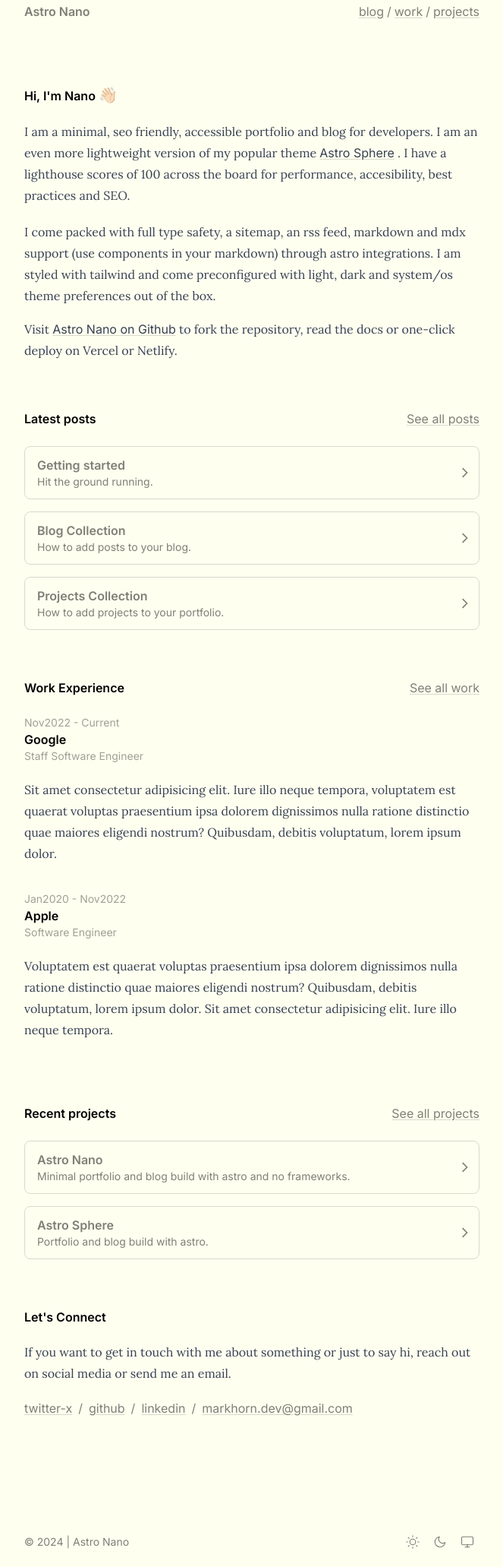
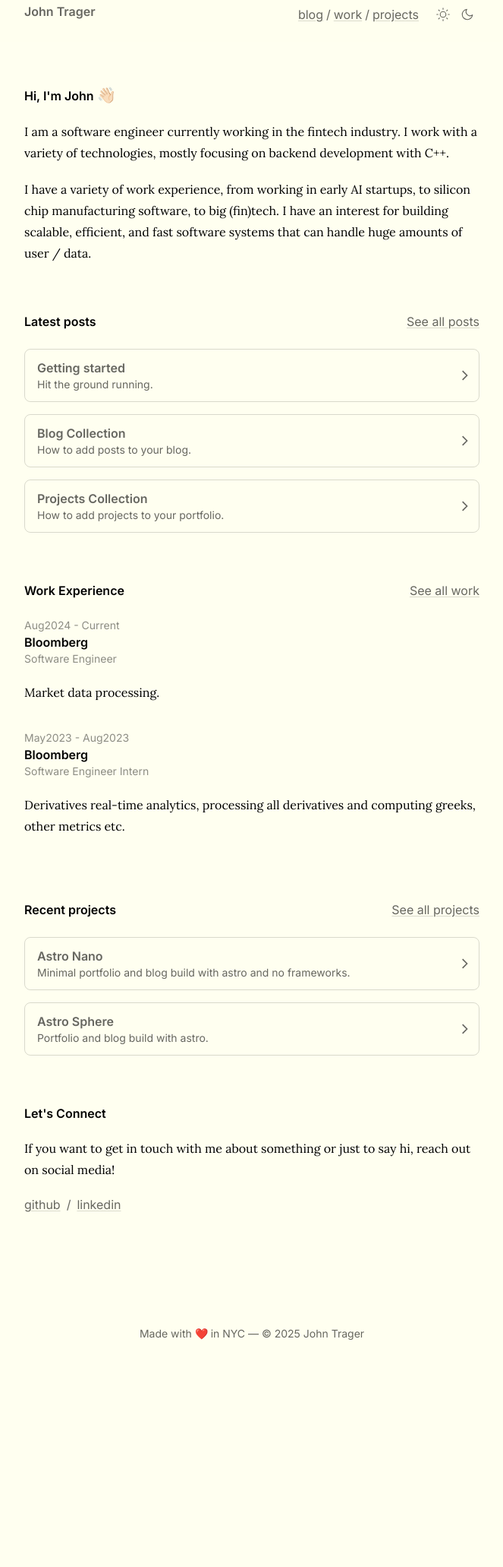
Before and after one commit to John-Trager/johntrager.net, an Astro site: page / in a window 1280 px wide. Shown: the part 17-2079 px from the top of the page at 76% size, without its empty margins (308-971 px from the left). After the commit the page ends 1802 px from the top, so only its background shows below. Built offline with nearby package versions, Linux system fonts and the light colour scheme; Astro itself is replaced by a stand-in of ours; a web font is replaced by a local one.

Commit message:
personalized

```diff
--- a/src/components/Footer.astro
+++ b/src/components/Footer.astro
@@ -11,81 +11,10 @@ import BackToTop from "@components/BackToTop.astro";
         <BackToTop />
       </div>
     </div>
-    <div class="flex justify-between items-center">
-      <div>
-        &copy; 2024 {`|`} {SITE.NAME}
-      </div>
-      <div class="flex flex-wrap gap-1 items-center">
-        <button
-          id="light-theme-button"
-          aria-label="Light theme"
-          class="group size-8 flex items-center justify-center rounded-full"
-        >
-          <svg
-            xmlns="http://www.w3.org/2000/svg"
-            width="18"
-            height="18"
-            viewBox="0 0 24 24"
-            fill="none"
-            stroke="currentColor"
-            stroke-width="1.5"
-            stroke-linecap="round"
-            stroke-linejoin="round"
-            class="group-hover:stroke-black group-hover:dark:stroke-white transition-colors duration-300 ease-in-out"
-          >
-            <circle cx="12" cy="12" r="5"></circle>
-            <line x1="12" y1="1" x2="12" y2="3"></line>
-            <line x1="12" y1="21" x2="12" y2="23"></line>
-            <line x1="4.22" y1="4.22" x2="5.64" y2="5.64"></line>
-            <line x1="18.36" y1="18.36" x2="19.78" y2="19.78"></line>
-            <line x1="1" y1="12" x2="3" y2="12"></line>
-            <line x1="21" y1="12" x2="23" y2="12"></line>
-            <line x1="4.22" y1="19.78" x2="5.64" y2="18.36"></line>
-            <line x1="18.36" y1="5.64" x2="19.78" y2="4.22"></line>
-          </svg>
-        </button>
-        <button
-          id="dark-theme-button"
-          aria-label="Dark theme"
-          class="group size-8 flex items-center justify-center rounded-full"
-        >
-          <svg
-            xmlns="http://www.w3.org/2000/svg"
-            width="18"
-            height="18"
-            viewBox="0 0 24 24"
-            fill="none"
-            stroke="currentColor"
-            stroke-width="1.5"
-            stroke-linecap="round"
-            stroke-linejoin="round"
-            class="group-hover:stroke-black group-hover:dark:stroke-white transition-colors duration-300 ease-in-out"
-          >
-            <path d="M21 12.79A9 9 0 1 1 11.21 3 7 7 0 0 0 21 12.79z"></path>
-          </svg>
-        </button>
-        <button
-          id="system-theme-button"
-          aria-label="System theme"
-          class="group size-8 flex items-center justify-center rounded-full"
-        >
-          <svg
-            xmlns="http://www.w3.org/2000/svg"
-            width="18"
-            height="18"
-            viewBox="0 0 24 24"
-            fill="none"
-            stroke="currentColor"
-            stroke-width="1.5"
-            stroke-linecap="round"
-            stroke-linejoin="round"
-            class="group-hover:stroke-black group-hover:dark:stroke-white transition-colors duration-300 ease-in-out"
-          >
-            <rect x="2" y="3" width="20" height="14" rx="2" ry="2"></rect>
-            <line x1="8" y1="21" x2="16" y2="21"></line>
-            <line x1="12" y1="17" x2="12" y2="21"></line>
-          </svg>
-        </button>
+    <!-- Footer Message -->
+    <div class="flex items-center">
+      <div class="flex-1 text-center">
+        Made with <span class="emoji-full">❤️</span> in NYC — &copy; 2025 {SITE.NAME}
       </div>
     </div>
   </Container>
--- a/src/components/Head.astro
+++ b/src/components/Head.astro
@@ -8,7 +8,7 @@ import inter400 from "@fontsource/inter/files/inter-latin-400-normal.woff2";
 import inter600 from "@fontsource/inter/files/inter-latin-600-normal.woff2";
 import lora400 from "@fontsource/lora/files/lora-latin-400-normal.woff2";
 import lora600 from "@fontsource/lora/files/lora-latin-600-normal.woff2";
-import { ViewTransitions } from "astro:transitions";
+import { ClientRouter } from "astro:transitions";
 
 interface Props {
   title: string;
@@ -57,7 +57,7 @@ const { title, description, image = "/nano.png" } = Astro.props;
 <meta property="twitter:description" content={description} />
 <meta property="twitter:image" content={new URL(image, Astro.url)} />
 
-<ViewTransitions  />
+<ClientRouter />
 
 <script>
   import type { TransitionBeforeSwapEvent } from "astro:transitions/client";
--- a/src/components/Header.astro
+++ b/src/components/Header.astro
@@ -7,11 +7,15 @@ import { SITE } from "@consts";
 <header>
   <Container>
     <div class="flex flex-wrap gap-y-2 justify-between">
+      <!-- home name -->
       <Link href="/" underline={false}>
         <div class="font-semibold">
           {SITE.NAME}
         </div>
       </Link>
+
+      <!-- Nav + theme buttons grouped together -->
+      <div class="flex items-center gap-4">
         <nav class="flex gap-1">
           <Link href="/blog">
             blog
@@ -29,6 +33,58 @@ import { SITE } from "@consts";
             projects
           </Link>
         </nav>
+        <!-- 2. theme buttons -->
+        <div class="flex">
+          <button
+            id="light-theme-button"
+            aria-label="Light theme"
+            class="group size-8 flex items-center justify-center rounded-full"
+          >
+            <svg
+              xmlns="http://www.w3.org/2000/svg"
+              width="18"
+              height="18"
+              viewBox="0 0 24 24"
+              fill="none"
+              stroke="currentColor"
+              stroke-width="1.5"
+              stroke-linecap="round"
+              stroke-linejoin="round"
+              class="group-hover:stroke-black group-hover:dark:stroke-white transition-colors duration-300 ease-in-out"
+            >
+              <circle cx="12" cy="12" r="5"></circle>
+              <line x1="12" y1="1" x2="12" y2="3"></line>
+              <line x1="12" y1="21" x2="12" y2="23"></line>
+              <line x1="4.22" y1="4.22" x2="5.64" y2="5.64"></line>
+              <line x1="18.36" y1="18.36" x2="19.78" y2="19.78"></line>
+              <line x1="1" y1="12" x2="3" y2="12"></line>
+              <line x1="21" y1="12" x2="23" y2="12"></line>
+              <line x1="4.22" y1="19.78" x2="5.64" y2="18.36"></line>
+              <line x1="18.36" y1="5.64" x2="19.78" y2="4.22"></line>
+            </svg>
+          </button>
+          <button
+            id="dark-theme-button"
+            aria-label="Dark theme"
+            class="group size-8 flex items-center justify-center rounded-full"
+          >
+            <svg
+              xmlns="http://www.w3.org/2000/svg"
+              width="18"
+              height="18"
+              viewBox="0 0 24 24"
+              fill="none"
+              stroke="currentColor"
+              stroke-width="1.5"
+              stroke-linecap="round"
+              stroke-linejoin="round"
+              class="group-hover:stroke-black group-hover:dark:stroke-white transition-colors duration-300 ease-in-out"
+            >
+              <path d="M21 12.79A9 9 0 1 1 11.21 3 7 7 0 0 0 21 12.79z"></path>
+            </svg>
+          </button>
+        </div>
+      </div>
     </div>
   </Container>
 </header>
--- a/src/consts.ts
+++ b/src/consts.ts
@@ -1,44 +1,39 @@
 import type { Site, Metadata, Socials } from "@types";
 
 export const SITE: Site = {
-  NAME: "Astro Nano",
-  EMAIL: "markhorn.dev@gmail.com",
+  NAME: "John Trager",
   NUM_POSTS_ON_HOMEPAGE: 3,
   NUM_WORKS_ON_HOMEPAGE: 2,
   NUM_PROJECTS_ON_HOMEPAGE: 3,
 };
 
 export const HOME: Metadata = {
-  TITLE: "Home",
-  DESCRIPTION: "Astro Nano is a minimal and lightweight blog and portfolio.",
+  TITLE: "John Trager | Software Engineer",
+  DESCRIPTION: "Portfolio of John Trager, a systems-focused software engineer building high-performance tools.",
 };
 
 export const BLOG: Metadata = {
   TITLE: "Blog",
-  DESCRIPTION: "A collection of articles on topics I am passionate about.",
+  DESCRIPTION: "John Trager's blog, where he shares his thoughts on life, tech, and more.",
 };
 
 export const WORK: Metadata = {
   TITLE: "Work",
-  DESCRIPTION: "Where I have worked and what I have done.",
+  DESCRIPTION: "Where John Trager has worked and what he has done.",
 };
 
 export const PROJECTS: Metadata = {
   TITLE: "Projects",
-  DESCRIPTION: "A collection of my projects, with links to repositories and demos.",
+  DESCRIPTION: "A collection of John Trager's projects, with links to demos and repos.",
 };
 
 export const SOCIALS: Socials = [
   {
-    NAME: "twitter-x",
-    HREF: "https://twitter.com/markhorn_dev",
-  },
-  {
     NAME: "github",
-    HREF: "https://github.com/markhorn-dev"
+    HREF: "https://github.com/John-Trager"
   },
   {
     NAME: "linkedin",
-    HREF: "https://www.linkedin.com/in/markhorn-dev",
+    HREF: "https://www.linkedin.com/in/john-trager/",
   }
 ];
--- a/src/content/work/apple.md
+++ /dev/null
@@ -1,8 +0,0 @@
----
-company: "Apple"
-role: "Software Engineer"
-dateStart: "01/01/2020"
-dateEnd: "11/27/2022"
----
-
-Voluptatem est quaerat voluptas praesentium ipsa dolorem dignissimos nulla ratione distinctio quae maiores eligendi nostrum? Quibusdam, debitis voluptatum, lorem ipsum dolor. Sit amet consectetur adipisicing elit. Iure illo neque tempora.
--- /dev/null
+++ b/src/content/work/bloomberg-intern.md
@@ -0,0 +1,8 @@
+---
+company: "Bloomberg"
+role: "Software Engineer Intern"
+dateStart: "05/12/2023"
+dateEnd: "08/12/2023"
+---
+
+Derivatives real-time analytics, processing all derivatives and computing greeks, other metrics etc.
--- /dev/null
+++ b/src/content/work/bloomberg.md
@@ -0,0 +1,8 @@
+---
+company: "Bloomberg"
+role: "Software Engineer"
+dateStart: "08/12/2024"
+dateEnd: "Current"
+---
+
+Market data processing.
--- a/src/content/work/facebook.md
+++ /dev/null
@@ -1,8 +0,0 @@
----
-company: "Facebook"
-role: "Intern"
-dateStart: "07/01/2019"
-dateEnd: "12/31/2019"
----
-
-Iure illo neque tempora, voluptatem est quaerat voluptas praesentium ipsa dolorem dignissimos nulla ratione distinctio quae maiores eligendi nostrum? Quibusdam, debitis voluptatum, lorem ipsum dolor. Sit amet consectetur adipisicing elit.
--- a/src/content/work/google.md
+++ /dev/null
@@ -1,8 +0,0 @@
----
-company: "Google"
-role: "Staff Software Engineer"
-dateStart: "11/27/2022"
-dateEnd: "Current"
----
-
-Sit amet consectetur adipisicing elit. Iure illo neque tempora, voluptatem est quaerat voluptas praesentium ipsa dolorem dignissimos nulla ratione distinctio quae maiores eligendi nostrum? Quibusdam, debitis voluptatum, lorem ipsum dolor.
--- a/src/pages/index.astro
+++ b/src/pages/index.astro
@@ -33,32 +33,18 @@ const work = await Promise.all(
 <PageLayout title={HOME.TITLE} description={HOME.DESCRIPTION}>
   <Container>
     <h4 class="animate font-semibold text-black dark:text-white">
-      Hi, I'm Nano <span class="text-xl">👋🏻</span>
+      Hi, I'm John <span class="text-xl">👋🏻</span>
     </h4>
     <div class="space-y-16">
       <section>
         <article class="space-y-4">
           <p class="animate">
-            I am a minimal, seo friendly, accessible portfolio and blog for developers.
-            I am an even more lightweight version of my popular theme
-            <Link href="https://github.com/markhorn-dev/astro-sphere" aria-label="Astro Sphere on Github" external>
-              Astro Sphere
-            </Link>.
-            I have a lighthouse scores of 100 across the board for performance,
-            accesibility, best practices and SEO.
+            I am a software engineer currently working in the fintech industry.
+            I work with a variety of technologies, mostly focusing on backend development with C++.
           </p>
           <p class="animate">
-            I come packed with full type safety, a sitemap, an rss feed, markdown
-            and mdx support (use components in your markdown) through astro integrations.
-            I am styled with tailwind and come preconfigured with light, dark and
-            system/os theme preferences out of the box.
-          </p>
-          <p class="animate">
-            Visit
-            <Link href="https://github.com/markhorn-dev/astro-nano" aria-label="Astro Nano on Github" external>
-              Astro Nano on Github
-            </Link>
-            to fork the repository, read the docs or one-click deploy on Vercel or Netlify.
+            I have a variety of work experience, from working in early AI startups, to silicon chip manufacturing software, to big (fin)tech.
+            I have an interest for building scalable, efficient, and fast software systems that can handle huge amounts of user / data.
           </p>
         </article>
       </section>
@@ -135,23 +121,19 @@ const work = await Promise.all(
         <article>
           <p>
             If you want to get in touch with me about something or just to say hi,
-            reach out on social media or send me an email.
+            reach out on social media!
           </p>
         </article>
         <ul class="flex flex-wrap gap-2">
-          {SOCIALS.map(SOCIAL => (
+          {SOCIALS.map((SOCIAL, index) => (
             <li class="flex gap-x-2 text-nowrap">
               <Link href={SOCIAL.HREF} external aria-label={`${SITE.NAME} on ${SOCIAL.NAME}`}>
-                {SOCIAL.NAME}
+              {SOCIAL.NAME}
               </Link>
-              {"/"}
+              {/* the below adds "/" between links except for the end */}
+              {index !== SOCIALS.length - 1 && "/"}
             </li>
           ))}
-          <li class="line-clamp-1">
-            <Link href={`mailto:${SITE.EMAIL}`} aria-label={`Email ${SITE.NAME}`}>
-              {SITE.EMAIL}
-            </Link>
-          </li>
         </ul>
       </section>
     </div>
--- a/src/styles/global.css
+++ b/src/styles/global.css
@@ -5,7 +5,6 @@
 html {
   overflow-y: scroll;
   color-scheme: light;
-  /* --bg: #fdf6e3; */
 }
 
 html.dark {
@@ -20,16 +19,13 @@ body {
 body {
   @apply font-sans antialiased;
   @apply flex flex-col;
-  /* @apply bg-stone-100 dark:bg-stone-900; */
   @apply bg-yellow-paper dark:bg-stone-900;
-  @apply text-black/50 dark:text-white/75;
+  @apply text-black/60 dark:text-white/75;
 }
 
 header {
   @apply fixed top-0 left-0 right-0 z-50 py-5;
-  /* @apply bg-stone-100/75 dark:bg-stone-900/25; */
   @apply bg-yellow-paper/75 dark:bg-stone-900/25;
-  /* @apply backdrop-blur-sm saturate-200; */
   @apply backdrop-blur-sm backdrop-saturate-150;
 }
 
@@ -41,10 +37,15 @@ footer {
   @apply py-5 text-sm;
 }
 
+.emoji-full {
+  @apply text-black/100 dark:text-white/100;
+}
+
 article {
   @apply max-w-full prose dark:prose-invert prose-img:mx-auto prose-img:my-auto;
   @apply prose-headings:font-semibold prose-p:font-serif;
   @apply prose-headings:text-black prose-headings:dark:text-white;
+  @apply text-black dark:text-white; /* override the prose text settings */
 }
 
 @layer utilities {
--- a/src/types.ts
+++ b/src/types.ts
@@ -1,6 +1,5 @@
 export type Site = {
   NAME: string;
-  EMAIL: string;
   NUM_POSTS_ON_HOMEPAGE: number;
   NUM_WORKS_ON_HOMEPAGE: number;
   NUM_PROJECTS_ON_HOMEPAGE: number;
```
Also changed, not shown: src/content/work/kla.md (added, +8 -0 lines), src/content/work/mcdonalds.md (deleted, +0 -8 lines), src/content/work/roadeye.md (added, +8 -0 lines). Lines whose indentation alone changed are shown as unchanged.
